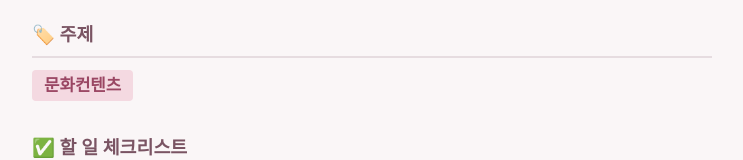
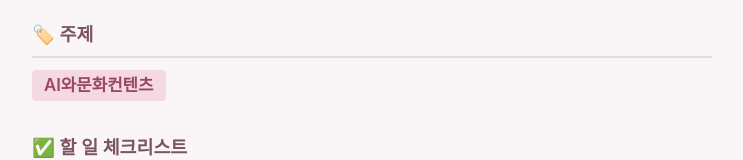
Before and after one commit to hana5909/notepage, a plain HTML site: page index.html in a window 1280 px wide. Shown: the part 321-481 px from the top of the page, without its empty margins (268-1011 px from the left). Drawn offline with Linux system fonts and the light colour scheme.

Commit message:
Update index.html
대주제 - AI와 문화컨텐츠

```diff
--- a/index.html
+++ b/index.html
@@ -164,7 +164,7 @@
 
   <section>
     <h2>🏷️ 주제</h2>
-    <span class="tag">문화컨텐츠</span>
+    <span class="tag">AI와문화컨텐츠</span>
   </section>
 
   <section>
```
